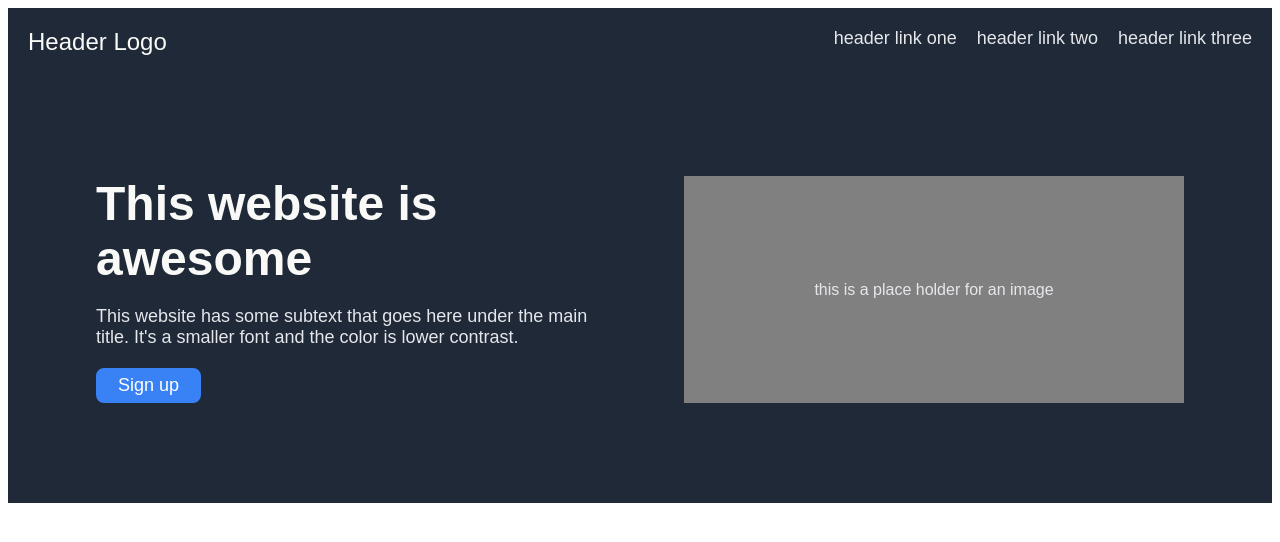
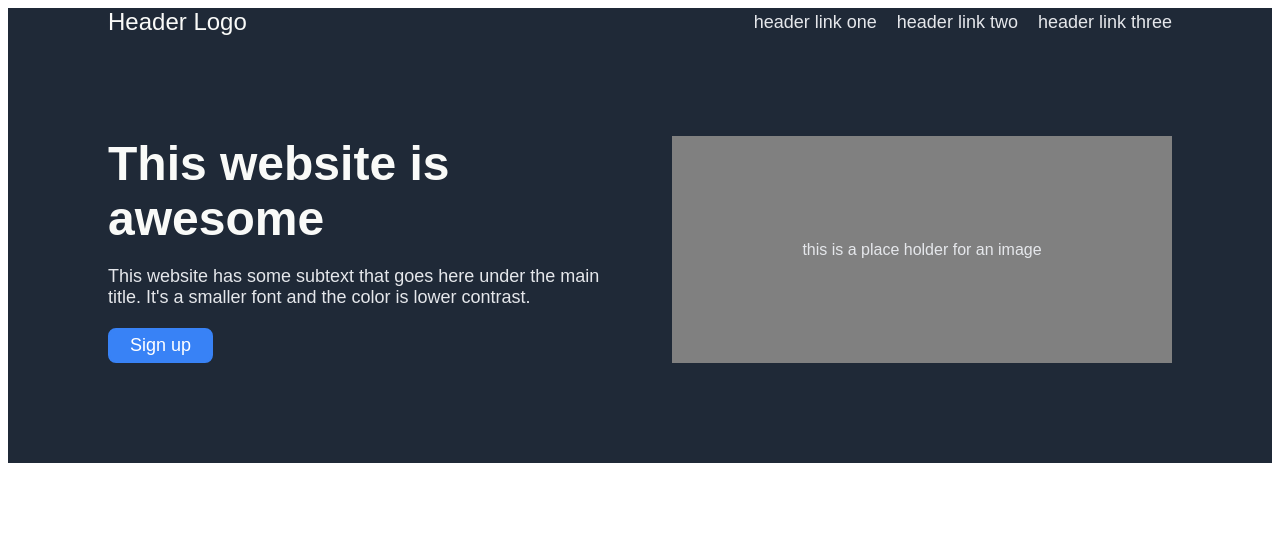
Before and after one commit to ryanohcodes/landing-page, a plain HTML site: page landing-page/index.html in a window 1280 px wide. Drawn offline with Linux system fonts and the light colour scheme.

Commit message:
Improved website

```diff
--- a/landing-page/index.html
+++ b/landing-page/index.html
@@ -10,7 +10,7 @@
                     <div class="logo">Header Logo</div>
                     <div class="link left">header link one</div>
                     <div class="link">header link two</div>
-                    <div class="link">header link three</div>
+                    <div class="link three">header link three</div>
                 </div>
                 <div class="mid">
                     <div class="west">
--- a/landing-page/style.css
+++ b/landing-page/style.css
@@ -23,7 +23,8 @@ button {
 .header {
     display: flex;
     gap: 20px;
-    padding: 20px;
+    align-items: center;
+    justify-content: space-between;
 }
 
 .first {
@@ -42,6 +43,7 @@ button {
 .logo {
     color: #F9FAF8;
     font-size: 24px;
+    margin-left: 100px;
 }
 
 .left {
@@ -50,7 +52,7 @@ button {
 
 .mid {
     display: flex;
-    justify-content: space-evenly;
+    justify-content: space-between;
     margin-top: 100px;
     margin-bottom: 100px;
 }
@@ -62,6 +64,7 @@ button {
     flex-wrap: wrap;
     width: 500px;
     gap: 20px;
+    margin-left: 100px;
 }
 
 .east {
@@ -71,4 +74,9 @@ button {
     align-items: center;
     color: #E5E7EB;
     width: 500px;
+    margin-right: 100px;
 }
+
+.three {
+    margin-right: 100px;
+}
```
